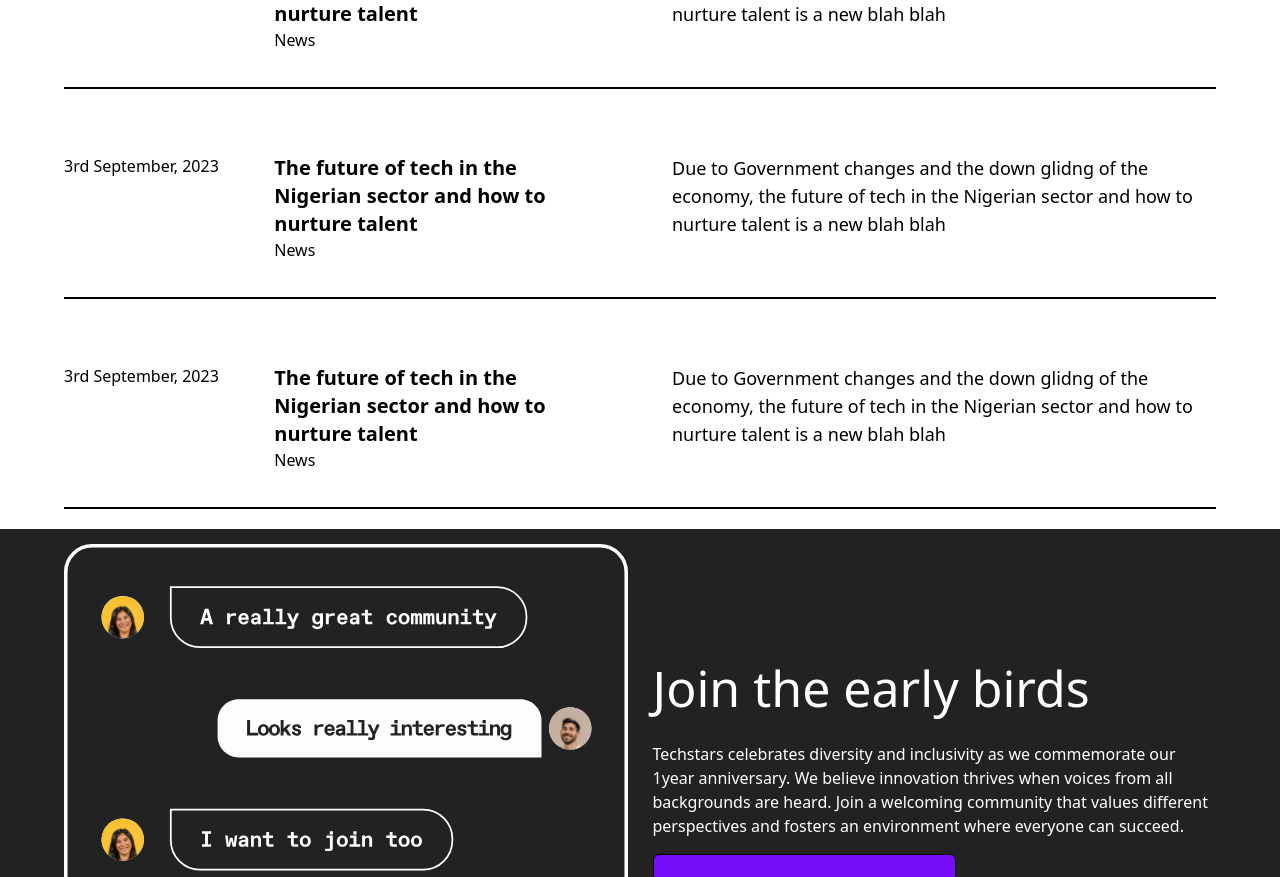
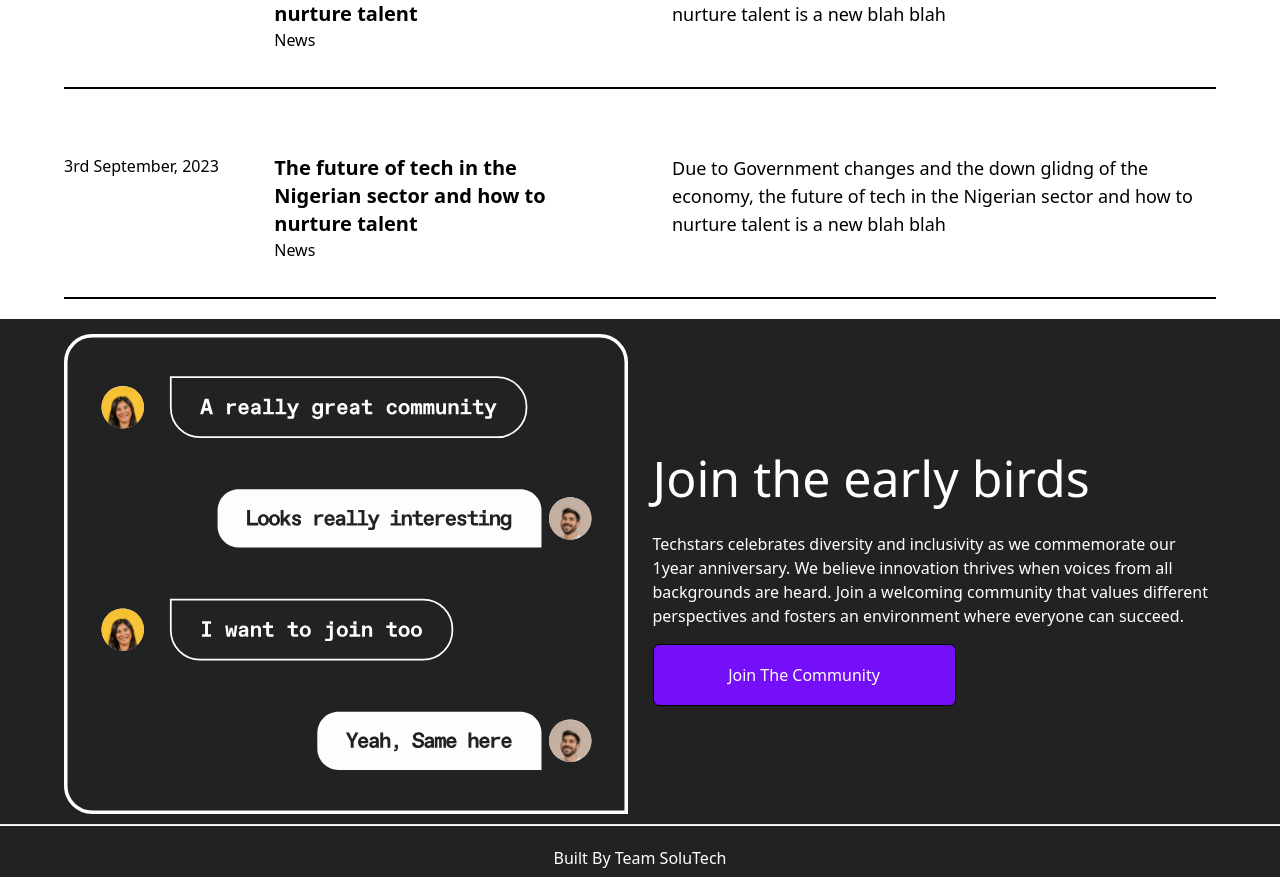
Before and after one commit to TechStarsCommunity/Techstars-Website, a React (Vite) app: page /blogs in a window 1280 px wide. Shown: the part 727-1604 px from the top of the page. Built offline with nearby package versions, Linux system fonts and the light colour scheme; no server answers.

Commit message:
made change

```diff
--- a/src/page/Blogs.jsx
+++ b/src/page/Blogs.jsx
@@ -1,6 +1,7 @@
 import React from 'react'
 import { motion } from 'framer-motion'
 import BlogCard from '../components/BlogCard'
+import ScrollReveal from '../provider/ScrollReveal'
 
 const Blogs = () => {
     return (
@@ -10,11 +11,14 @@ const Blogs = () => {
             exit={{ opacity: 0, transition: { duration: 0.4 } }}
         >
             <div className='w-full flex justify-between items-center py-[30px] '>
+                <ScrollReveal direction="left">
                     <button className='rounded-tl-xl rounded-br-xl rounded-tr-xl border border-black p-[10px] font-bold'>
                         <h1 className='text-1xl md:text-2xl'>
                             Our Blog
                         </h1>
                     </button>
+                </ScrollReveal>
+                <ScrollReveal direction="right">
                     <div className='flex gap-[25px] font-semibold '>
                         <button className='rounded-xl border border-[#808080] px-[30px] py-[10px] font-bold bg-[#808080] text-white'>
                             <h1 className='text-base'>
@@ -27,13 +31,21 @@ const Blogs = () => {
                             </h1>
                         </button>
                     </div>
+                </ScrollReveal>
             </div>
             <div className='w-full grid gap-[30px] mb-[20px]'>
+                <ScrollReveal direction="left">
                     <BlogCard />
+                </ScrollReveal>
+                <ScrollReveal direction="right">
                     <BlogCard />
+                </ScrollReveal>
+                <ScrollReveal direction="left">
                     <BlogCard />
+                </ScrollReveal>
+                <ScrollReveal direction="right">
                     <BlogCard />
-                <BlogCard />
+                </ScrollReveal>
             </div>
         </motion.div>
     )
```
Lines whose indentation alone changed are shown as unchanged.
